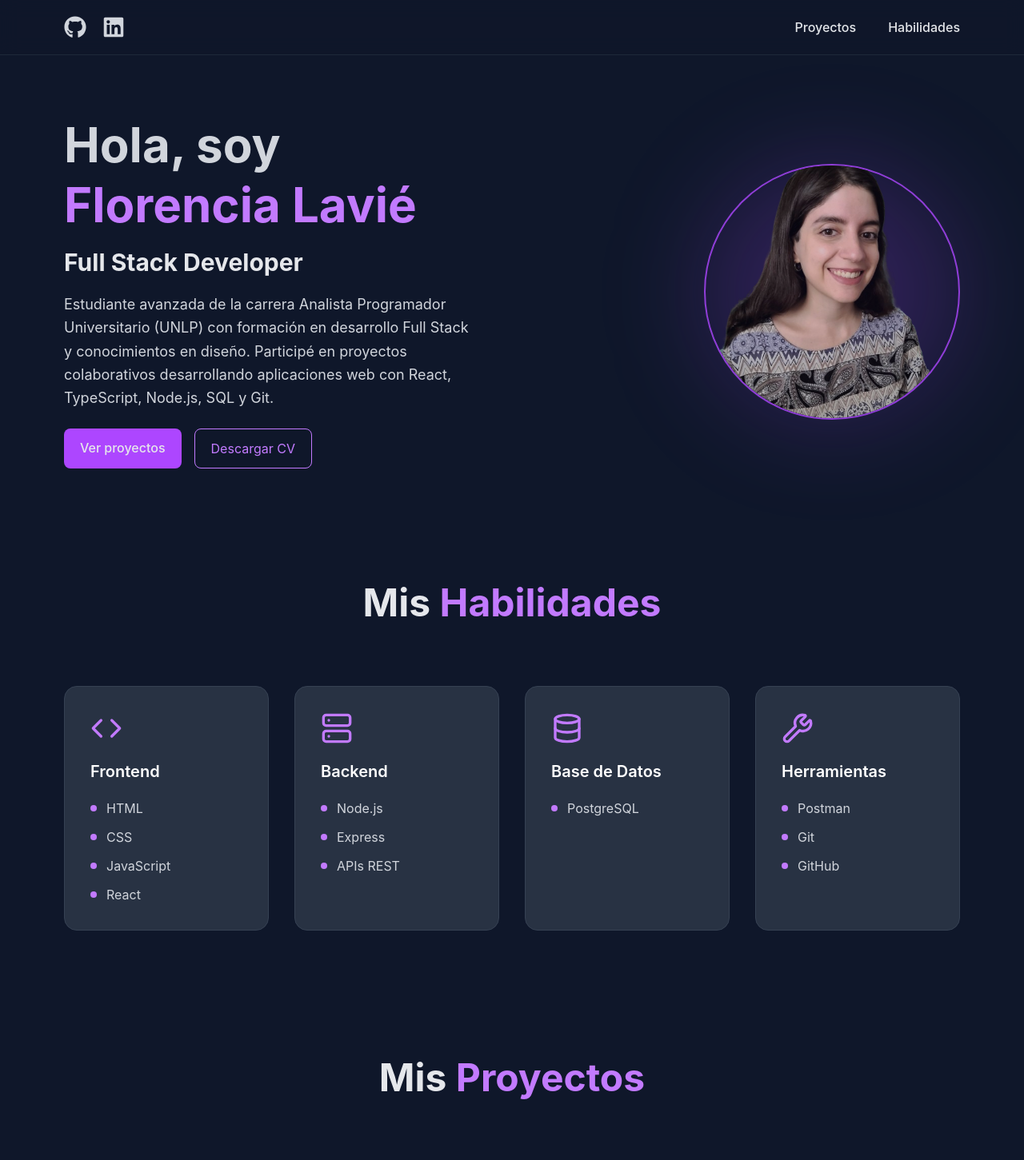
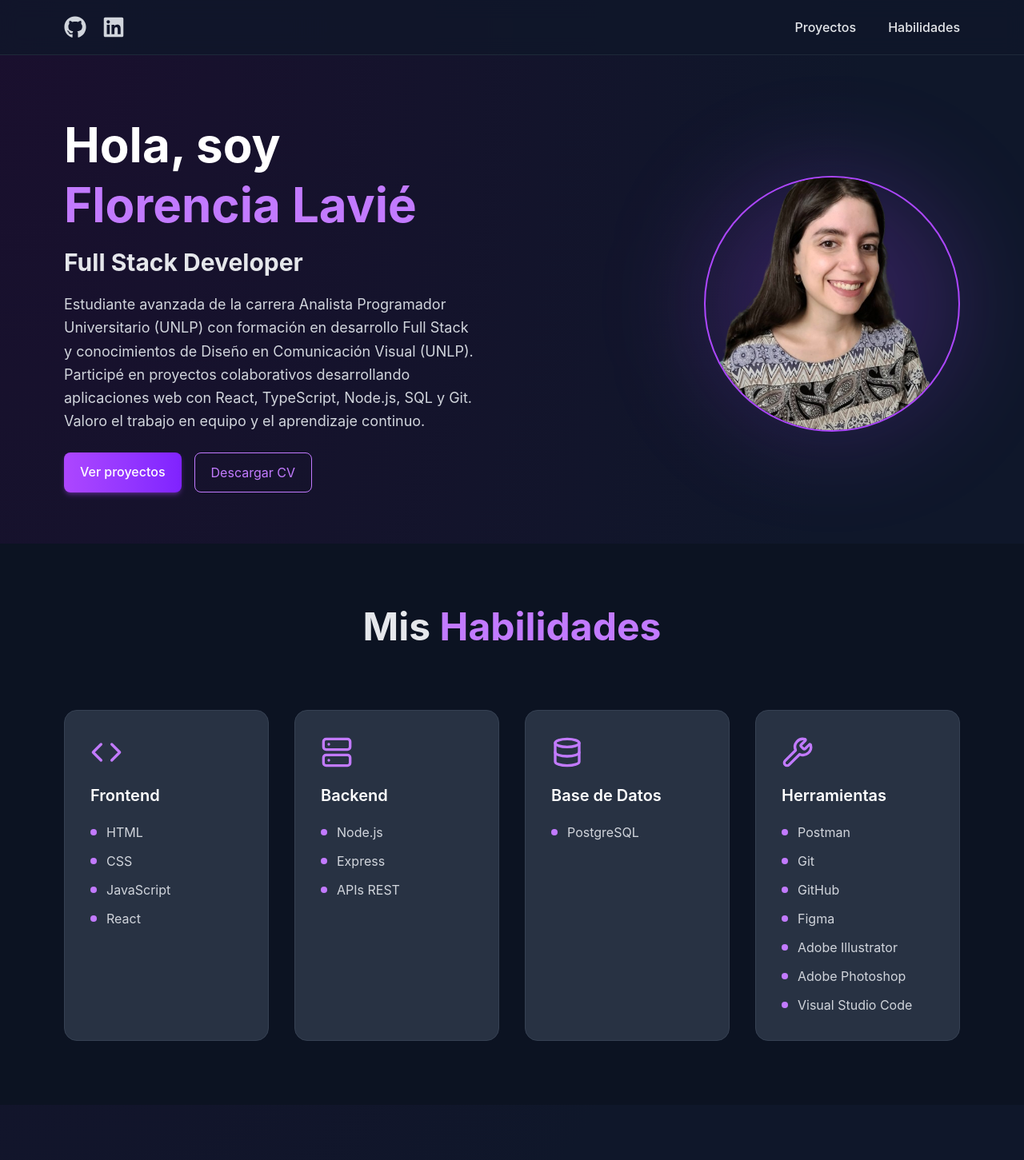
Before and after one commit to FlorLavie/Portfolio, a React (Vite) app: page / in a window 1280 px wide. Shown: the top 1451 px of the page at 80% size. Built offline with nearby package versions, Linux system fonts and the light colour scheme; grey boxes are pictures that could not be loaded.

Commit message:
mejoras estéticas

```diff
--- a/src/components/Hero/Hero.tsx
+++ b/src/components/Hero/Hero.tsx
@@ -5,9 +5,9 @@ function Hero() {
   return (
     <section className="max-w-7xl mx-auto px-4 sm:px-6 md:px-10 lg:px-20 pt-24 sm:pt-28 md:pt-32 lg:pt-36 pb-16 grid md:grid-cols-2 gap-8 md:gap-12 lg:gap-16 items-center">
 
-      {/* TEXTO */}
+
       <div className="max-w-lg text-center md:text-left">
-        <h1 className="text-3xl sm:text-4xl md:text-5xl lg:text-6xl font-bold leading-tight text-gray-300">
+        <h1 className="text-3xl sm:text-4xl md:text-5xl lg:text-6xl font-bold leading-tight text-white">
           Hola, soy <br />
           <span className="text-purple-400">Florencia Lavié</span>
         </h1>
@@ -18,22 +18,23 @@ function Hero() {
 
         <p className="mt-5 text-sm sm:text-base md:text-lg text-gray-300 leading-relaxed">
           Estudiante avanzada de la carrera Analista Programador Universitario (UNLP)
-          con formación en desarrollo Full Stack y conocimientos en diseño.
+          con formación en desarrollo Full Stack y conocimientos de Diseño en Comunicación Visual (UNLP).
           Participé en proyectos colaborativos desarrollando aplicaciones web con React, TypeScript, Node.js, SQL y Git.
+          Valoro el trabajo en equipo y el aprendizaje continuo.
 
         </p>
 
-        {/* BOTONES */}
+
         <div className="mt-6 flex flex-col sm:flex-row gap-3 sm:gap-4 justify-center md:justify-start">
           <a
             href="#projects"
-            className="bg-purple-500 text-gray-200 hover:bg-purple-600 transition px-5 py-3 rounded-lg font-medium text-center"
+            className="bg-linear-to-r from-purple-500 to-violet-600 text-white hover:from-purple-600 hover:to-violet-700 transition px-5 py-3 rounded-lg font-medium text-center shadow-md shadow-purple-500/30"
           >
             Ver proyectos
           </a>
 
           <a
-            href="/Florencia-Lavie-CV.pdf"
+            href="/Portfolio/Florencia-Lavie-CV.pdf"
             download="Florencia_Lavie_CV.pdf"
             className="border text-purple-400 border-purple-400 px-5 py-3 rounded-lg hover:bg-purple-400/10 transition text-center"
           >
@@ -42,17 +43,17 @@ function Hero() {
         </div>
       </div>
 
-      {/* IMAGEN */}
+
       <div className="flex justify-center md:justify-end mt-10 md:mt-0">
         <div className="relative">
-          {/* Glow */}
+
           <div className="absolute inset-0 rounded-full bg-purple-500/20 blur-3xl"></div>
 
-          {/* Imagen */}
+
           <img
             src={foto}
             alt="Florencia"
-            className="relative w-44 h-44 sm:w-56 sm:h-56 md:w-72 md:h-72 lg:w-80 lg:h-80 object-cover object-top rounded-full border-2 border-purple-500 opacity-80"
+            className="relative w-44 h-44 sm:w-56 sm:h-56 md:w-72 md:h-72 lg:w-80 lg:h-80 object-cover object-top rounded-full border-2 border-purple-500"
           />
         </div>
       </div>
--- a/src/components/Projects/ProjectsCard.tsx
+++ b/src/components/Projects/ProjectsCard.tsx
@@ -9,7 +9,7 @@ type ProjectProps = {
 
 function ProjectCard({ title, description, tech, image, link, linkLabel }: ProjectProps) {
   return (
-    <div className="w-full bg-[#1e293b] rounded-2xl overflow-hidden border border-gray-700 hover:border-purple-400/40 transition hover:-translate-y-1 hover:shadow-md hover:shadow-purple-500/10">
+    <div className="w-full bg-[#1e293b] rounded-2xl overflow-hidden border border-gray-700 hover:border-purple-400 transition hover:-translate-y-1 hover:shadow-lg hover:shadow-purple-500/20">
 
       {/* IMAGEN */}
       <img
--- a/src/components/Skills/Skills.tsx
+++ b/src/components/Skills/Skills.tsx
@@ -7,11 +7,12 @@ function Skills() {
     { title: "Frontend", icon: Code, skills: ["HTML", "CSS", "JavaScript", "React"] },
     { title: "Backend", icon: Server, skills: ["Node.js", "Express", "APIs REST"] },
     { title: "Base de Datos", icon: Database, skills: ["PostgreSQL"] },
-    { title: "Herramientas", icon: Wrench, skills: ["Postman", "Git", "GitHub"] },
+    { title: "Herramientas", icon: Wrench, skills: ["Postman", "Git", "GitHub", "Figma", "Adobe Illustrator", "Adobe Photoshop", "Visual Studio Code"] },
   ];
 
   return (
-    <section id="skills" className="max-w-7xl mx-auto px-4 sm:px-6 md:px-10 lg:px-20 py-16 md:py-20">
+    <section id="skills" className="bg-[#0c1322] w-full py-16 md:py-20">
+      <div className="max-w-7xl mx-auto px-4 sm:px-6 md:px-10 lg:px-20">
 
         {/* TITULO */}
         <div className="text-center mb-12 md:mb-20">
@@ -40,6 +41,7 @@ function Skills() {
           ))}
         </div>
 
+      </div>
     </section>
   );
 }
--- a/src/index.css
+++ b/src/index.css
@@ -1,5 +1,7 @@
 @import "tailwindcss";
 
 body {
-  @apply bg-[#0f172a] text-gray-200;
+  @apply text-gray-200;
+  background: radial-gradient(ellipse at top left, #1a0f2e 0%, #0f172a 60%);
+  background-color: #0f172a;
 }
```
Lines whose indentation alone changed are shown as unchanged.
